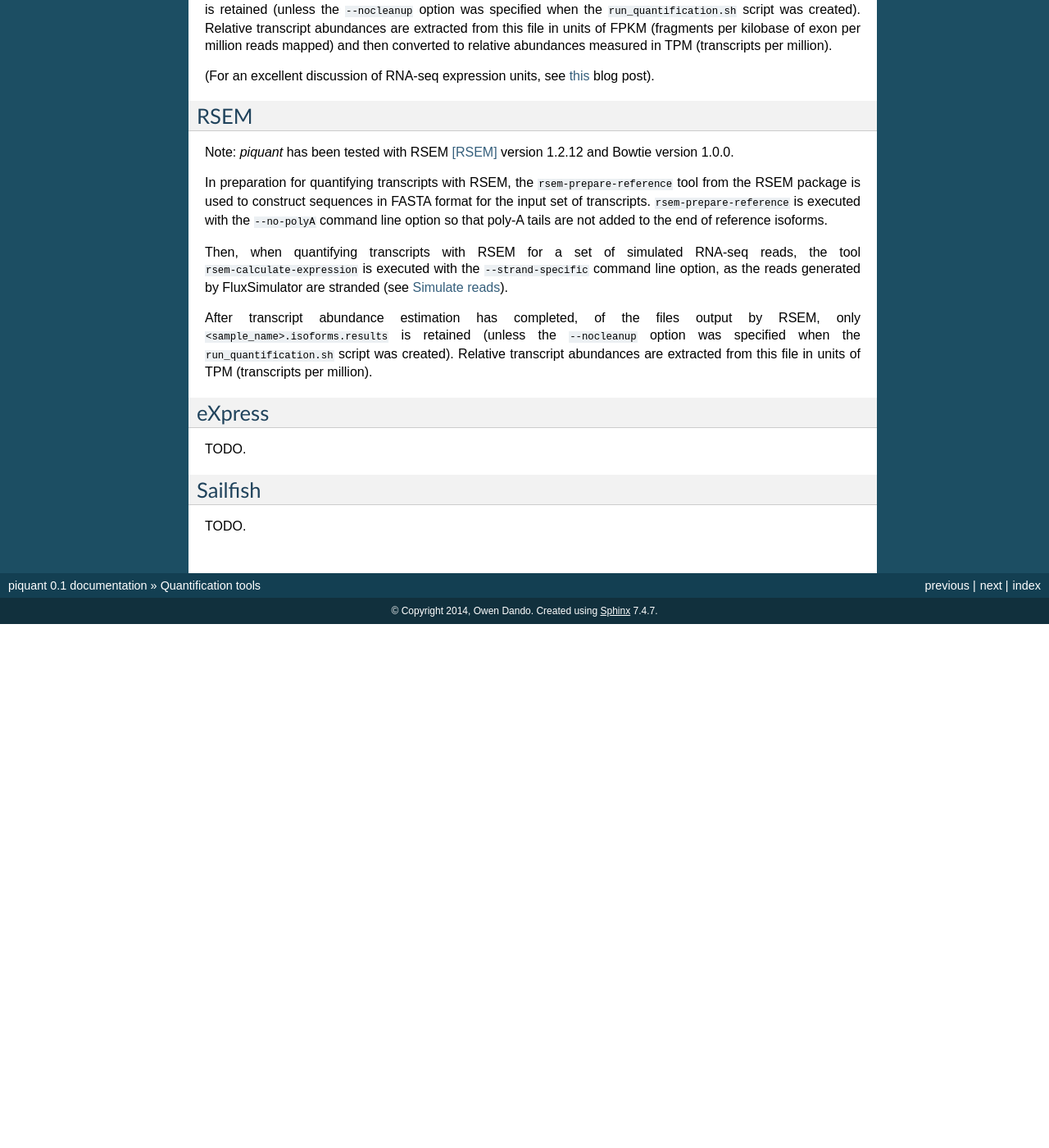
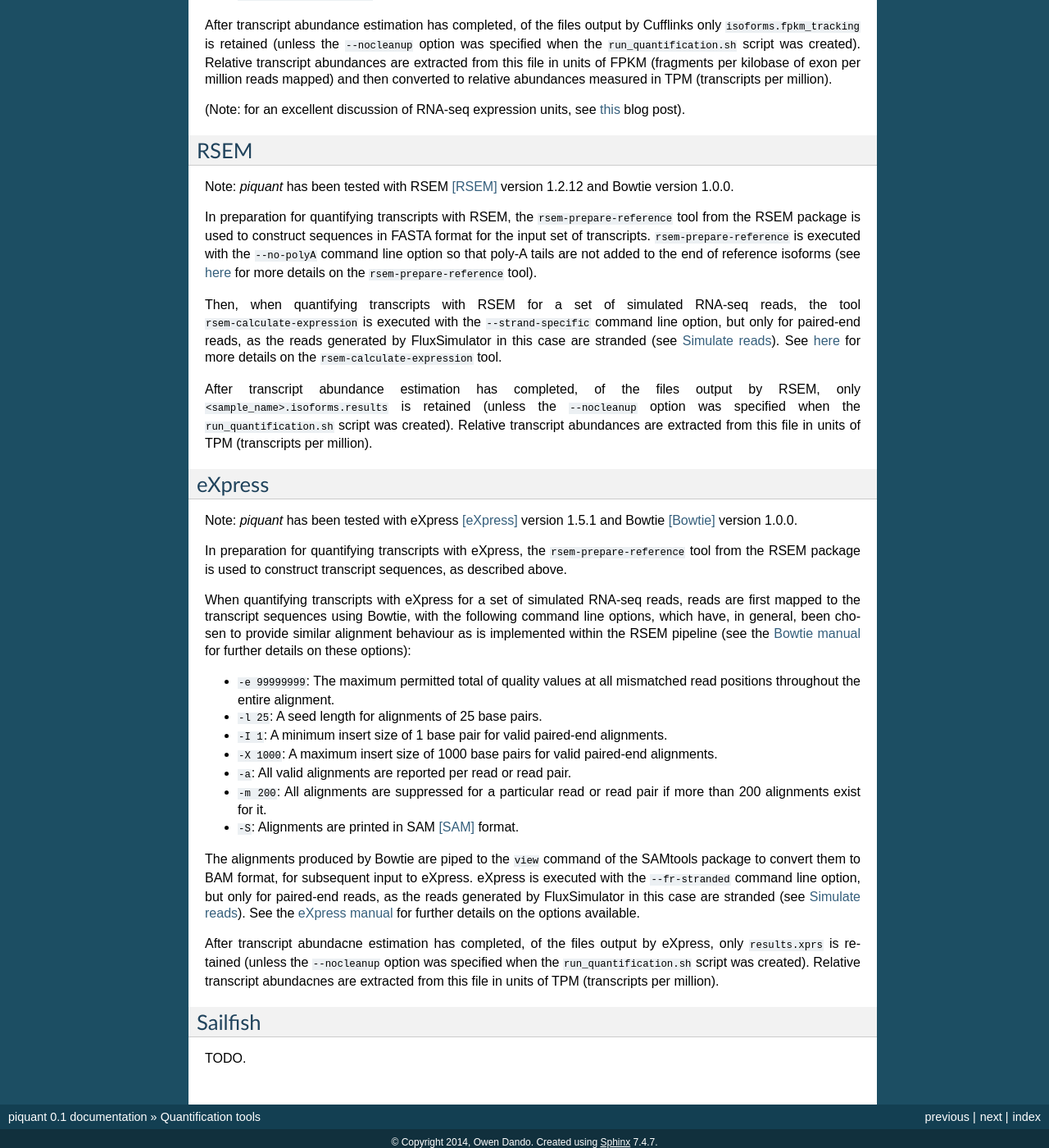
Before and after one commit to lweasel/piquant, a Sphinx documentation site: the page built from docs/quantifiers.rst, in a window 1280 px wide and 1400 px high, scrolled down 688 px. Shown: the whole window at 82% size. Built offline with Sphinx 7.4.7, drawn with Linux system fonts in a browser that asks for light colours; before the commit the page ends 1449 px from its top, so only the background shows below that; some of the changed text lies outside the part shown.

Commit message:
Add section on eXpress quantifier.

```diff
--- a/docs/quantifiers.rst
+++ b/docs/quantifiers.rst
@@ -13,36 +13,52 @@ In preparation for quantifying transcripts with Cufflinks, the following prequan
 * A Bowtie [Bowtie]_ index is built for the genome using the ``bowtie-build`` command.
 * A FASTA file for the genome, corresponding to the Bowtie index, is constructed using the ``bowtie-inspect`` command.
 
-When quantifying transcripts with Cufflinks for a set of simulated RNA-seq reads, reads are first mapped to the genome using the splice-aware mapper TopHat, with the following command line options (see `here <http://ccb.jhu.edu/software/tophat/manual.shtml>`_ for further details on these options):
+When quantifying transcripts with Cufflinks for a set of simulated RNA-seq reads, reads are first mapped to the genome using the splice-aware mapper TopHat, with the following command line options (see the `TopHat manual <http://ccb.jhu.edu/software/tophat/manual.shtml>`_ for further details on these options):
 
-* ``--library-type fr-secondstrand``: Simulated reads are stranded (see :ref:`simulate-reads`).
+* ``--library-type <type>``: The library type is set to ``fr-unstranded`` for single-end reads and ``fr-secondstrand`` for paired-end reads (in the latter case, simulated reads are stranded - see :ref:`simulate-reads`).
 * ``--no-coverage-search``: Coverage-based search for junctions is disabled
 
-Cufflinks is then run to estimate transcript abundances with the following command line options:
+Cufflinks is then run to estimate transcript abundances with the following command line options (see the `Cufflinks manual <http://cufflinks.cbcb.umd.edu/manual.html>`_ for further details on these options):
 
-* ``--library-type fr-secondstrand``: Simulated reads are stranded.
+* ``--library-type <type>``: The library type is set to ``fr-unstranded`` or ``fr-secondstrand`` as for TopHat above.
 * ``-u``: Reads mapping to multiple locations in the genome are more accurately weighted.
 * ``-b <genome FASTA file>``: Cufflinks' bias detection and correction algorithm is run.
 
 After transcript abundance estimation has completed, of the files output by Cufflinks only ``isoforms.fpkm_tracking`` is retained (unless the ``--nocleanup`` option was specified when the ``run_quantification.sh`` script was created). Relative transcript abundances are extracted from this file in units of FPKM (fragments per kilobase of exon per million reads mapped) and then converted to relative abundances measured in TPM (transcripts per million).
 
-(For an excellent discussion of RNA-seq expression units, see `this <http://haroldpimentel.wordpress.com/2014/05/08/what-the-fpkm-a-review-rna-seq-expression-units/>`_ blog post).
+(Note: for an excellent discussion of RNA-seq expression units, see `this <http://haroldpimentel.wordpress.com/2014/05/08/what-the-fpkm-a-review-rna-seq-expression-units/>`_ blog post).
 
 RSEM
 ----
 
 Note: *piquant* has been tested with RSEM [RSEM]_ version 1.2.12 and Bowtie version 1.0.0.
 
-In preparation for quantifying transcripts with RSEM, the ``rsem-prepare-reference`` tool from the RSEM package is used to construct sequences in FASTA format for the input set of transcripts. ``rsem-prepare-reference`` is executed with the ``--no-polyA`` command line option so that poly-A tails are not added to the end of reference isoforms.
+In preparation for quantifying transcripts with RSEM, the ``rsem-prepare-reference`` tool from the RSEM package is used to construct sequences in FASTA format for the input set of transcripts. ``rsem-prepare-reference`` is executed with the ``--no-polyA`` command line option so that poly-A tails are not added to the end of reference isoforms (see `here <http://deweylab.biostat.wisc.edu/rsem/rsem-prepare-reference.html>`_ for more details on the ``rsem-prepare-reference`` tool).
 
-Then, when quantifying transcripts with RSEM for a set of simulated RNA-seq reads, the tool ``rsem-calculate-expression`` is executed with the ``--strand-specific`` command line option, as the reads generated by FluxSimulator are stranded (see :ref:`simulate-reads`).
+Then, when quantifying transcripts with RSEM for a set of simulated RNA-seq reads, the tool ``rsem-calculate-expression`` is executed with the ``--strand-specific`` command line option, but only for paired-end reads, as the reads generated by FluxSimulator in this case are stranded (see :ref:`simulate-reads`). See `here <http://deweylab.biostat.wisc.edu/rsem/rsem-calculate-expression.html>`_ for more details on the ``rsem-calculate-expression`` tool.
 
 After transcript abundance estimation has completed, of the files output by RSEM, only ``<sample_name>.isoforms.results`` is retained (unless the ``--nocleanup`` option was specified when the ``run_quantification.sh`` script was created). Relative transcript abundances are extracted from this file in units of TPM (transcripts per million).
 
 eXpress
 -------
 
-TODO.
+Note: *piquant* has been tested with eXpress [eXpress]_ version 1.5.1 and Bowtie [Bowtie]_ version 1.0.0.
+
+In preparation for quantifying transcripts with eXpress, the ``rsem-prepare-reference`` tool from the RSEM package is used to construct transcript sequences, as described above.
+
+When quantifying transcripts with eXpress for a set of simulated RNA-seq reads, reads are first mapped to the transcript sequences using Bowtie, with the following command line options, which have, in general, been chosen to provide similar alignment behaviour as is implemented within the RSEM pipeline (see the `Bowtie manual <http://bowtie-bio.sourceforge.net/manual.shtml>`_ for further details on these options):
+
+* ``-e 99999999``: The maximum permitted total of quality values at all mismatched read positions throughout the entire alignment.
+* ``-l 25``: A seed length for alignments of 25 base pairs.
+* ``-I 1``: A minimum insert size of 1 base pair for valid paired-end alignments.
+* ``-X 1000``: A maximum insert size of 1000 base pairs for valid paired-end alignments.
+* ``-a``: All valid alignments are reported per read or read pair.
+* ``-m 200``: All alignments are suppressed for a particular read or read pair if more than 200 alignments exist for it.
+* ``-S``: Alignments are printed in SAM [SAM]_ format.
+
+The alignments produced by Bowtie are piped to the ``view`` command of the SAMtools package to convert them to BAM format, for subsequent input to eXpress. eXpress is executed with the ``--fr-stranded`` command line option, but only for paired-end reads, as the reads generated by FluxSimulator in this case are stranded (see :ref:`simulate-reads`). See the `eXpress manual <http://bio.math.berkeley.edu/eXpress/manual.html>`_ for further details on the options available.
+
+After transcript abundacne estimation has completed, of the files output by eXpress, only ``results.xprs`` is retained (unless the ``--nocleanup`` option was specified when the ``run_quantification.sh`` script was created). Relative transcript abundacnes are extracted from this file in units of TPM (transcripts per million).
 
 Sailfish
 --------
--- a/docs/references.rst
+++ b/docs/references.rst
@@ -8,4 +8,5 @@ References
 .. [Hansen] Hansen et al., `Biases in Illumina transcriptome sequencing caused by random hexamer priming. <http://nar.oxfordjournals.org/content/38/12/e131>`_, Nucleic Acids Research (2010).
 .. [RSEM] Li and Dewey, `RSEM: accurate transcript quantification from RNA-Seq data with or without a reference genome <http://www.biomedcentral.com/1471-2105/12/323>`_, BMC Bioinformatics (2011). `Software homepage <http://deweylab.biostat.wisc.edu/rsem/>`_.
 .. [Sailfish] Patro et al., `Sailfish enables alignment-free isoform quantification from RNA-seq reads using lightweight algorithms. <http://www.nature.com/nbt/journal/v32/n5/abs/nbt.2862.html>`_, Nature Biotechnology (2014). `Software homepage <http://www.cs.cmu.edu/~ckingsf/software/sailfish/>`_.
+.. [SAM] Li et al., `The Sequence alignment/map (SAM) format and SAMtools <http://bioinformatics.oxfordjournals.org/content/25/16/2078>`_. `SAMtools homepage <http://samtools.github.io>`_.
 .. [TopHat] Kim et al., `TopHat2: accurate alignment of transcriptomes in the presence of insertions, deletions and gene fusions <http://genomebiology.com/2013/14/4/R36/abstract>`_, Genome Biology (2013). `Software homepage <http://tophat.cbcb.umd.edu/index.shtml>`_.
```
